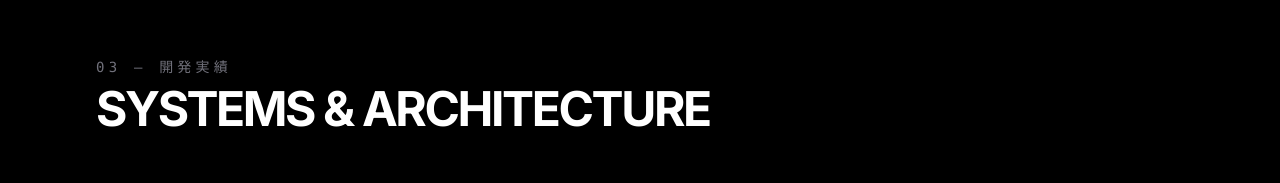
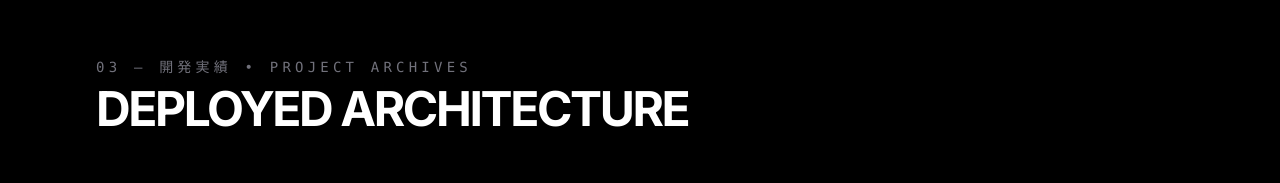
Before and after one commit to Pragdishwar/prag-profile, a Next.js app: page / in a window 1280 px wide. Shown: the part 2949-3132 px from the top of the page. Built offline with nearby package versions, Linux system fonts and the light colour scheme.

Commit message:
feat: implement cyberpunk theme for section subheadings

```diff
--- a/src/components/sections/About.tsx
+++ b/src/components/sections/About.tsx
@@ -7,7 +7,7 @@ import { personalDetails, interests } from '../../data/portfolio';
 
 export default function About() {
   return (
-    <Section id="about" title="System Profile" number="01" subtitle="私について • Identity">
+    <Section id="about" title="Operative Profile" number="01" subtitle="基本データ • Base Identity">
       <div className="grid grid-cols-1 md:grid-cols-3 gap-6 max-w-6xl mx-auto">
 
         {/* Main Identity Box */}
--- a/src/components/sections/Contact.tsx
+++ b/src/components/sections/Contact.tsx
@@ -50,13 +50,13 @@ export default function Contact() {
           className="flex flex-col items-center w-full"
         >
           <span className="text-zinc-500 font-mono text-sm tracking-[0.3em] uppercase mb-8">
-            05 — End of Sequence
+            06 — 通信確立 • End of Sequence
           </span>
 
           <h2 className="text-[10vw] md:text-8xl lg:text-9xl font-black tracking-tighter leading-[0.9] text-white mb-12">
-            LET'S BUILD<br />
-            <span className="text-zinc-600">SOMETHING</span><br />
-            INTERESTING.
+            ESTABLISH<br />
+            <span className="text-zinc-600">SECURE</span><br />
+            CONNECTION.
           </h2>
 
           <div className="grid grid-cols-1 md:grid-cols-2 gap-12 lg:gap-20 mt-16 w-full max-w-6xl mx-auto">
--- a/src/components/sections/Experience.tsx
+++ b/src/components/sections/Experience.tsx
@@ -19,7 +19,7 @@ const item: Variants = {
 
 export default function Experience() {
   return (
-    <Section id="experience" title="Operational History" number="04" subtitle="職歴・経験 • Trajectory">
+    <Section id="experience" title="Operational Logs" number="04" subtitle="業務記録 • Career Trajectory">
       <div className="max-w-4xl mx-auto w-full relative">
         {/* Sleek Vertical Line */}
         <motion.div
--- a/src/components/sections/ProfileExtras.tsx
+++ b/src/components/sections/ProfileExtras.tsx
@@ -72,7 +72,7 @@ export default function ProfileExtras() {
   }, []);
 
   return (
-    <Section id="profile-extras" className="pt-10 pb-20" title="Background" number="05" subtitle="背景・資格 • Background">
+    <Section id="profile-extras" className="pt-10 pb-20" title="Auxiliary Data" number="05" subtitle="付加情報 • Background Assets">
       <div className="flex flex-col gap-16 max-w-5xl mx-auto w-full">
 
         {/* Education & Languages Row */}
--- a/src/components/sections/Projects.tsx
+++ b/src/components/sections/Projects.tsx
@@ -101,9 +101,9 @@ export default function Projects() {
         <div className="sticky top-0 h-screen flex items-center overflow-hidden">
           {/* Fixed Title Header overlay */}
           <div className="absolute top-12 left-6 md:left-12 xl:left-24 z-10 pointer-events-none mix-blend-difference">
-            <span className="text-zinc-500 font-mono text-sm tracking-[0.3em] uppercase block mb-2">03 — 開発実績</span>
+            <span className="text-zinc-500 font-mono text-sm tracking-[0.3em] uppercase block mb-2">03 — 開発実績 • Project Archives</span>
             <h2 className="text-3xl md:text-5xl font-black text-white tracking-tighter">
-              SYSTEMS & ARCHITECTURE
+              DEPLOYED ARCHITECTURE
             </h2>
           </div>
 
@@ -130,9 +130,9 @@ export default function Projects() {
       <div className="md:hidden relative w-full h-[100dvh] flex flex-col">
         {/* Fixed Header for mobile */}
         <div className="absolute top-24 left-6 right-6 z-10 pointer-events-none mix-blend-difference">
-          <span className="text-zinc-500 font-mono text-xs tracking-[0.3em] uppercase block mb-1">03 — 開発実績</span>
+          <span className="text-zinc-500 font-mono text-xs tracking-[0.3em] uppercase block mb-1">03 — 開発実績 • Project Archives</span>
           <h2 className="text-2xl font-black text-white tracking-tighter leading-none">
-            SYSTEMS & ARCHITECTURE
+            DEPLOYED ARCHITECTURE
           </h2>
         </div>
 
--- a/src/components/sections/Skills.tsx
+++ b/src/components/sections/Skills.tsx
@@ -19,7 +19,7 @@ const item: Variants = {
 
 export default function Skills() {
   return (
-    <Section id="skills" title="Technical Arsenal" number="02" subtitle="技術・専門知識 • Capabilities">
+    <Section id="skills" title="Neural Capabilities" number="02" subtitle="技術仕様 • Tech Specs">
       <div className="os-card p-8 md:p-12 w-full">
         {/* Terminal Header */}
         <div className="flex items-center gap-2 mb-10 border-b border-white/10 pb-4">
```
